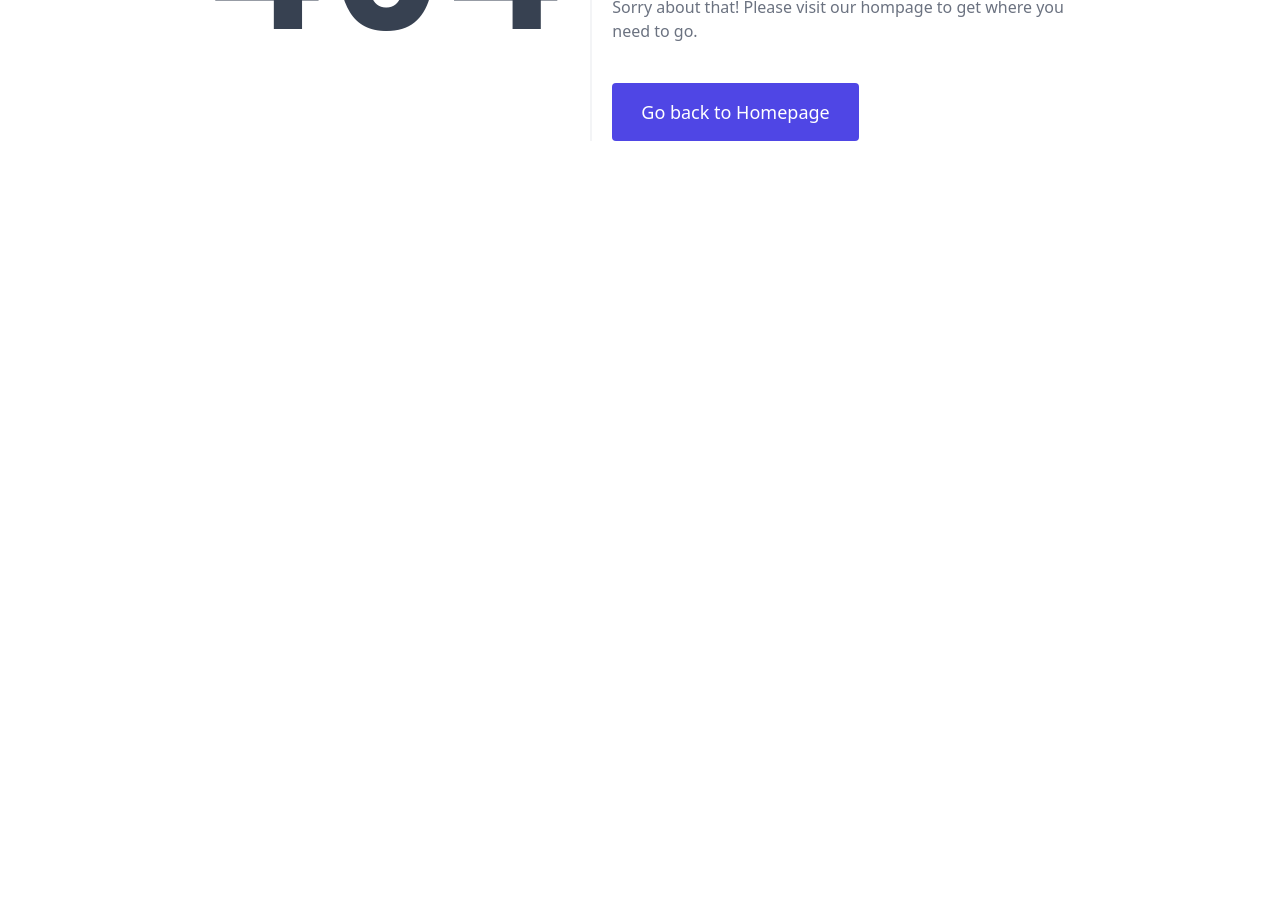
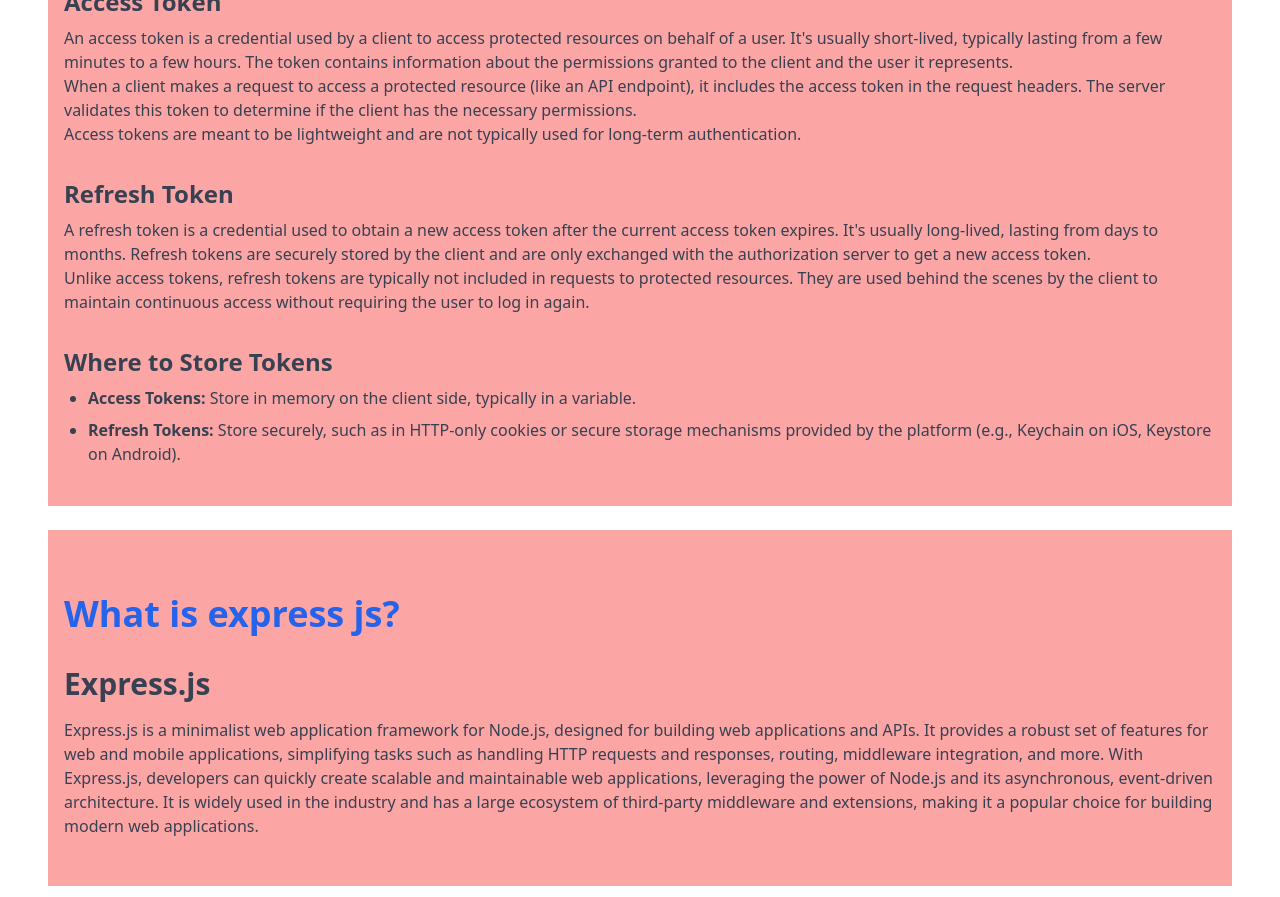
Before and after one commit to rafiul-razib/career-path, a React (Vite) app: page /blogs in a window 1280 px wide. Shown: the part 400-1297 px from the top of the page. Before the commit the page ends 800 px from the top, so only its background shows below. Built offline with nearby package versions, Linux system fonts and the light colour scheme; no server answers; what tailwindcss-named-groups would draw is missing.

Commit message:
blogs added

```diff
--- a/src/assets/pages/Blogs.jsx
+++ b/src/assets/pages/Blogs.jsx
@@ -1,7 +1,134 @@
 const Blogs = () => {
   return (
-    <div>
-      <h1> Blogs</h1>
+    <div className="p-12">
+      <div className="container mx-auto px-4 py-8 bg-red-300 text-gray-700">
+        <div className="text-4xl font-bold text-blue-600 py-8">
+          What is an access token and refresh token? How do they work and where
+          should we store them on the client side?
+        </div>
+        <h1 className="text-3xl font-bold mb-4">
+          Access Token and Refresh Token
+        </h1>
+
+        <div className="mb-8">
+          <h2 className="text-2xl font-bold mb-2">Access Token</h2>
+          <p>
+            An access token is a credential used by a client to access protected
+            resources on behalf of a user. It's usually short-lived, typically
+            lasting from a few minutes to a few hours. The token contains
+            information about the permissions granted to the client and the user
+            it represents.
+          </p>
+          <p>
+            When a client makes a request to access a protected resource (like
+            an API endpoint), it includes the access token in the request
+            headers. The server validates this token to determine if the client
+            has the necessary permissions.
+          </p>
+          <p>
+            Access tokens are meant to be lightweight and are not typically used
+            for long-term authentication.
+          </p>
+        </div>
+
+        <div className="mb-8">
+          <h2 className="text-2xl font-bold mb-2">Refresh Token</h2>
+          <p>
+            A refresh token is a credential used to obtain a new access token
+            after the current access token expires. It's usually long-lived,
+            lasting from days to months. Refresh tokens are securely stored by
+            the client and are only exchanged with the authorization server to
+            get a new access token.
+          </p>
+          <p>
+            Unlike access tokens, refresh tokens are typically not included in
+            requests to protected resources. They are used behind the scenes by
+            the client to maintain continuous access without requiring the user
+            to log in again.
+          </p>
+        </div>
+
+        <div>
+          <h2 className="text-2xl font-bold mb-2">Where to Store Tokens</h2>
+          <ul className="list-disc ml-6">
+            <li className="mb-2">
+              <strong>Access Tokens:</strong> Store in memory on the client
+              side, typically in a variable.
+            </li>
+            <li className="mb-2">
+              <strong>Refresh Tokens:</strong> Store securely, such as in
+              HTTP-only cookies or secure storage mechanisms provided by the
+              platform (e.g., Keychain on iOS, Keystore on Android).
+            </li>
+          </ul>
+        </div>
+      </div>
+      <div>
+        <div className="container mx-auto px-4 py-8 bg-red-300 my-6 text-gray-700">
+          <div className="text-4xl font-bold text-blue-600 py-8">
+            What is express js?
+          </div>
+          <h1 className="text-3xl font-bold mb-4">Express.js</h1>
+
+          <p className="mb-4">
+            Express.js is a minimalist web application framework for Node.js,
+            designed for building web applications and APIs. It provides a
+            robust set of features for web and mobile applications, simplifying
+            tasks such as handling HTTP requests and responses, routing,
+            middleware integration, and more. With Express.js, developers can
+            quickly create scalable and maintainable web applications,
+            leveraging the power of Node.js and its asynchronous, event-driven
+            architecture. It is widely used in the industry and has a large
+            ecosystem of third-party middleware and extensions, making it a
+            popular choice for building modern web applications.
+          </p>
+        </div>
+
+        <div>
+          <div className="container mx-auto px-4 py-8 bg-red-300 my-6 text-gray-700">
+            <div className="text-4xl font-bold text-blue-600 py-8">
+              What is NEST Js?
+            </div>
+            <h1 className="text-3xl font-bold mb-4">Nest.js</h1>
+
+            <p className="mb-4">
+              Nest.js is a progressive Node.js framework for building efficient,
+              reliable, and scalable server-side applications. It is heavily
+              inspired by Angular and uses TypeScript, providing a similar
+              architecture and design principles. Nest.js emphasizes modularity,
+              allowing developers to organize their code into reusable modules
+              and components. It promotes best practices such as dependency
+              injection, modularization, and declarative programming, making it
+              easy to write clean and maintainable code. Nest.js comes with
+              built-in support for features like middleware, routing,
+              validation, and more, enabling developers to build powerful APIs
+              and web applications with ease.
+            </p>
+          </div>
+        </div>
+
+        <div>
+          <div className="container mx-auto px-4 py-8 bg-red-300 my-6 text-gray-700">
+            <div className="text-4xl font-bold text-blue-600 py-8">
+              Explaining My Project
+            </div>
+            <h1 className="text-3xl font-bold mb-4">CAREER PATH</h1>
+
+            <p className="mb-4">
+              Career Path is a Full-Stack Website build on React Js. Following
+              Technologies used in this project:
+              <ol>
+                <li>React Router Dom</li>
+                <li>Tailwind CSS, Fancy Tailwind css, Daisy UI</li>
+                <li>Framer Motion</li>
+                <li>Firebase Authentication</li>
+                <li>Express Js</li>
+                <li>MongoDb</li>
+              </ol>
+            </p>
+          </div>
+        </div>
+      </div>
     </div>
   );
 };
--- a/src/main.jsx
+++ b/src/main.jsx
@@ -20,6 +20,7 @@
 import PrivateRoute from "./assets/firebase/PrivateRoute.jsx";
 import UpdateJob from "./assets/pages/UpdateJob.jsx";
 import AppliedJobs from "./assets/pages/AppliedJobs.jsx";
+import Blogs from "./assets/pages/Blogs.jsx";
 
 const router = createBrowserRouter([
   {
@@ -111,6 +112,10 @@
           </PrivateRoute>
         ),
       },
+      {
+        path: "/blogs",
+        element: <Blogs />,
+      },
     ],
   },
 ]);
```
